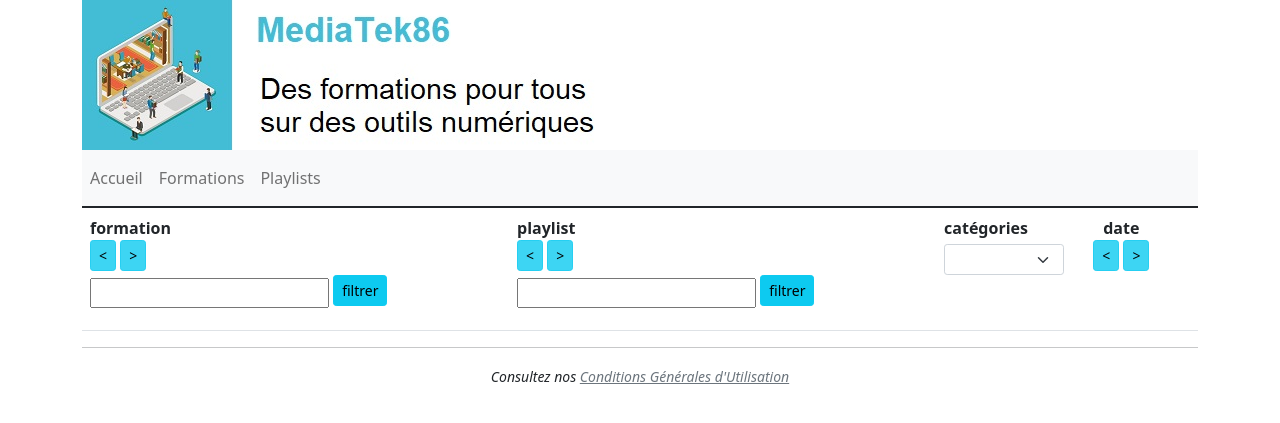
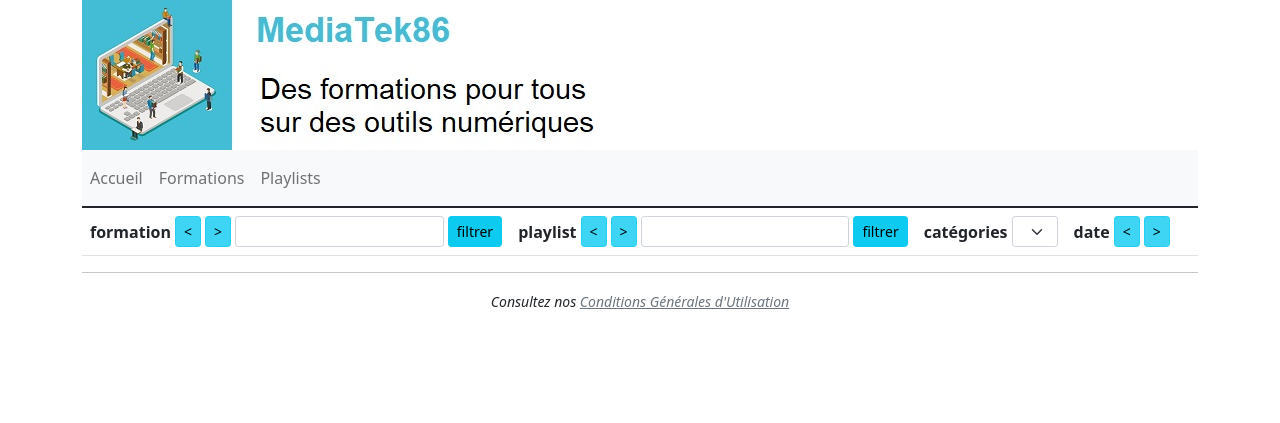
Before and after one commit to lilianmre/mediatekformation-master, a Symfony app: template templates/pages/formations.html.twig in a window 1280 px wide. Shown: the top 423 px of the page. Run offline with Twig, Linux system fonts and the light colour scheme; the template is opened without the code that fills it, so the values that code supplies are empty; some libraries are stand-ins or nearby versions.

Commit message:
Déploiement AZURE Web APP avec base de données AZURE et configuration CI/CD via Github actions. Modification de l'affichage des tris/recherches/filtres sur une seule ligne

```diff
--- /dev/null
+++ b/index.php
@@ -0,0 +1,5 @@
+<?php
+
+declare(strict_types=1);
+
+require_once __DIR__ . '/public/index.php';
--- a/templates/pages/formations.html.twig
+++ b/templates/pages/formations.html.twig
@@ -5,34 +5,35 @@
         <thead>
             <tr>
                 <th class="text-left align-top" scope="col">
-                    formation<br />
+                    <div class="d-flex align-items-center gap-1">
+                        <span>formation</span>
                         <a href="{{ path('formations.sort', {champ:'title', ordre:'ASC'}) }}" class="btn btn-info btn-sm active"><</a>
                         <a href="{{ path('formations.sort', {champ:'title', ordre:'DESC'}) }}" class="btn btn-info btn-sm active">></a>
-                    <form class="form-inline mt-1" method="POST" action="{{ path('formations.findallcontain', {champ:'title'}) }}">
-                        <div class="form-group mr-1 mb-2">
-                            <input type="text" class="sm" name="recherche"
+                        <form class="d-flex" method="POST" action="{{ path('formations.findallcontain', {champ:'title'}) }}">
+                            <input type="text" class="form-control form-control-sm" name="recherche"
                                    value="{% if valeur|default and not table|default %}{{ valeur }}{% endif %}">
                             <input type="hidden" name="_token" value="{{ csrf_token('filtre_title') }}">
-                            <button type="submit" class="btn btn-info mb-2 btn-sm">filtrer</button>
+                            <button type="submit" class="btn btn-info btn-sm ms-1">filtrer</button>
+                        </form>
                     </div>
-                    </form>
                 </th>
                 <th class="text-left align-top" scope="col">
-                    playlist<br />
+                    <div class="d-flex align-items-center gap-1">
+                        <span>playlist</span>
                         <a href="{{ path('formations.sort', {table:'playlist', champ:'name', ordre:'ASC'}) }}" class="btn btn-info btn-sm active"><</a>
                         <a href="{{ path('formations.sort', {table:'playlist', champ:'name', ordre:'DESC'}) }}" class="btn btn-info btn-sm active">></a>
-                    <form class="form-inline mt-1" method="POST" action="{{ path('formations.findallcontain', {champ:'name', table:'playlist'}) }}">
-                        <div class="form-group mr-1 mb-2">
-                            <input type="text" class="sm" name="recherche"
+                        <form class="d-flex" method="POST" action="{{ path('formations.findallcontain', {champ:'name', table:'playlist'}) }}">
+                            <input type="text" class="form-control form-control-sm" name="recherche"
                                    value="{% if valeur|default and table|default and table=='playlist' %}{{ valeur }}{% endif %}">
                             <input type="hidden" name="_token" value="{{ csrf_token('filtre_playlist_name') }}">
-                            <button type="submit" class="btn btn-info mb-2 btn-sm">filtrer</button>
+                            <button type="submit" class="btn btn-info btn-sm ms-1">filtrer</button>
+                        </form>
                     </div>
-                    </form>
                 </th>
                 <th class="text-left align-top" scope="col">
-                    catégories
-                    <form class="form-inline mt-1" method="POST" action="{{ path('formations.findallcontain', {champ:'id', table:'categories'}) }}">
+                    <div class="d-flex align-items-center gap-1">
+                        <span>catégories</span>
+                        <form class="d-flex" method="POST" action="{{ path('formations.findallcontain', {champ:'id', table:'categories'}) }}">
                             <select class="form-select form-select-sm" name="recherche" id="recherche" onchange="this.form.submit()">
                                 <option value=""></option>
                                 {% for categorie in categories %}
@@ -46,11 +47,14 @@
                             </select>
                             <input type="hidden" name="_token" value="{{ csrf_token('filtre_categories_id') }}">
                         </form>
+                    </div>
                 </th>
                 <th class="text-center align-top" scope="col">
-                    date<br />
+                    <div class="d-flex align-items-center justify-content-center gap-1">
+                        <span>date</span>
                         <a href="{{ path('formations.sort', {champ:'publishedAt', ordre:'ASC'}) }}" class="btn btn-info btn-sm active"><</a>
                         <a href="{{ path('formations.sort', {champ:'publishedAt', ordre:'DESC'}) }}" class="btn btn-info btn-sm active">></a>
+                    </div>
                 </th>
                 <th class="text-center align-top" scope="col">
                     &nbsp;
```
Also changed, not shown: templates/admin/pages/formations.html.twig (+19 -15 lines), templates/admin/pages/playlists.html.twig (+14 -12 lines), templates/pages/cgu.html.twig (+6 -6 lines), templates/pages/playlists.html.twig (+13 -9 lines), .github/workflows/main_mediatekformation.yml (added), .htaccess, README.md, 4 other files. Lines whose indentation alone changed are shown as unchanged.
